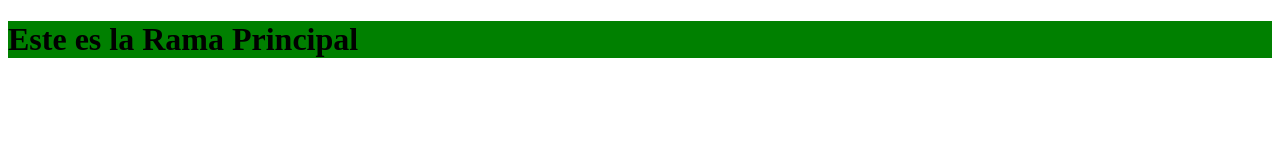
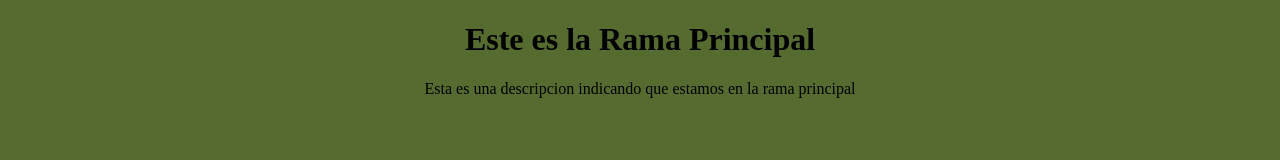
Before and after one commit to yibergg/PractBranch, a plain HTML site: page index.html in a window 1280 px wide. Drawn offline with Linux system fonts and the light colour scheme.

Commit message:
Modificacion del codigo index, cambiando el color, agregando la descripcion y un alert

```diff
--- a/index.html
+++ b/index.html
@@ -5,7 +5,8 @@
     <meta name="viewport" content="width=device-width, initial-scale=1.0">
     <title>Document</title>
 </head>
-<body>
-    <h1 style="background: green;">Este es la Rama Principal</h1>
+<body style="background: darkolivegreen;">
+    <h1 style="text-align: center;">Este es la Rama Principal</h1>
+    <p style="text-align: center;">Esta es una descripcion indicando que estamos en la rama principal</p>
 </body>
 </html>
```
